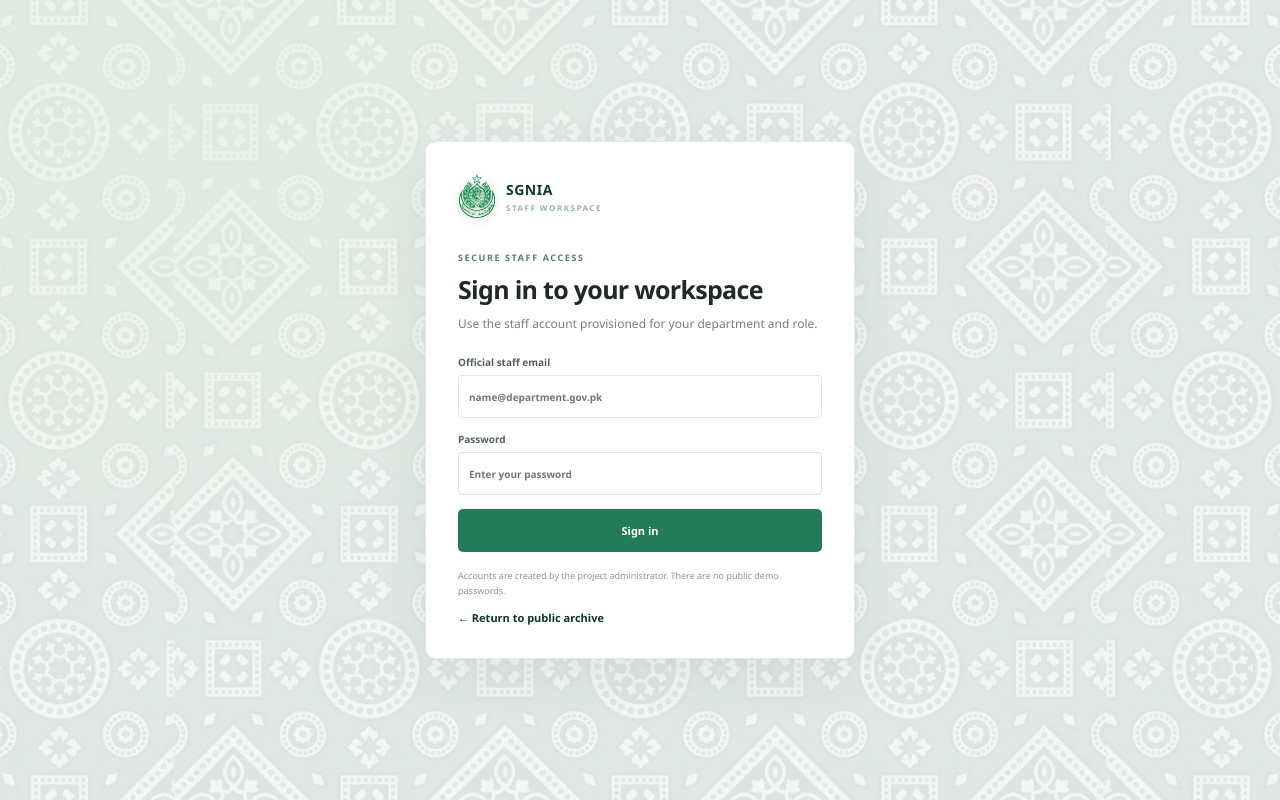
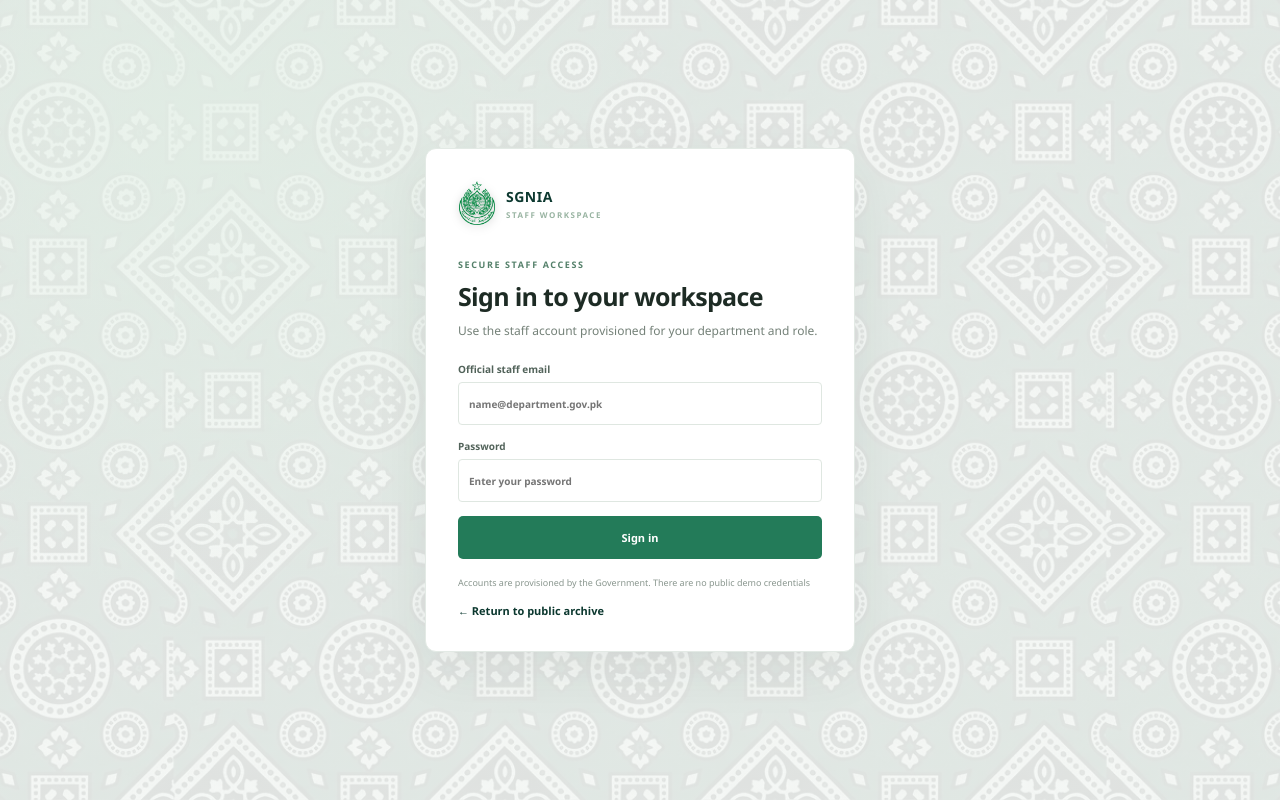
Before and after one commit to basitpathan45/sgnia-portal, a Flask app: page /login in a window 1280 px wide. Run offline with Flask 3, Linux system fonts and the light colour scheme; some libraries are stand-ins or nearby versions.

Commit message:
Update login account provisioning notice
Co-authored-by: Copilot <223556219+Copilot@users.noreply.github.com>

```diff
--- a/staff_portal/app/templates/login.html
+++ b/staff_portal/app/templates/login.html
@@ -15,7 +15,7 @@
       <div class="field-group">{{ form.password.label }}{{ form.password(autocomplete="current-password", placeholder="Enter your password") }}{% for error in form.password.errors %}<small class="field-error">{{ error }}</small>{% endfor %}</div>
       {{ form.submit(class_="button primary full") }}
     </form>
-    <p class="login-note">Accounts are created by the project administrator. There are no public demo passwords.</p>
+    <p class="login-note">Accounts are provisioned by the Government. There are no public demo credentials</p>
     <a class="login-back-link" href="{{ url_for('public.homepage') }}">← Return to public archive</a>
   </section>
 {% endblock %}
```
